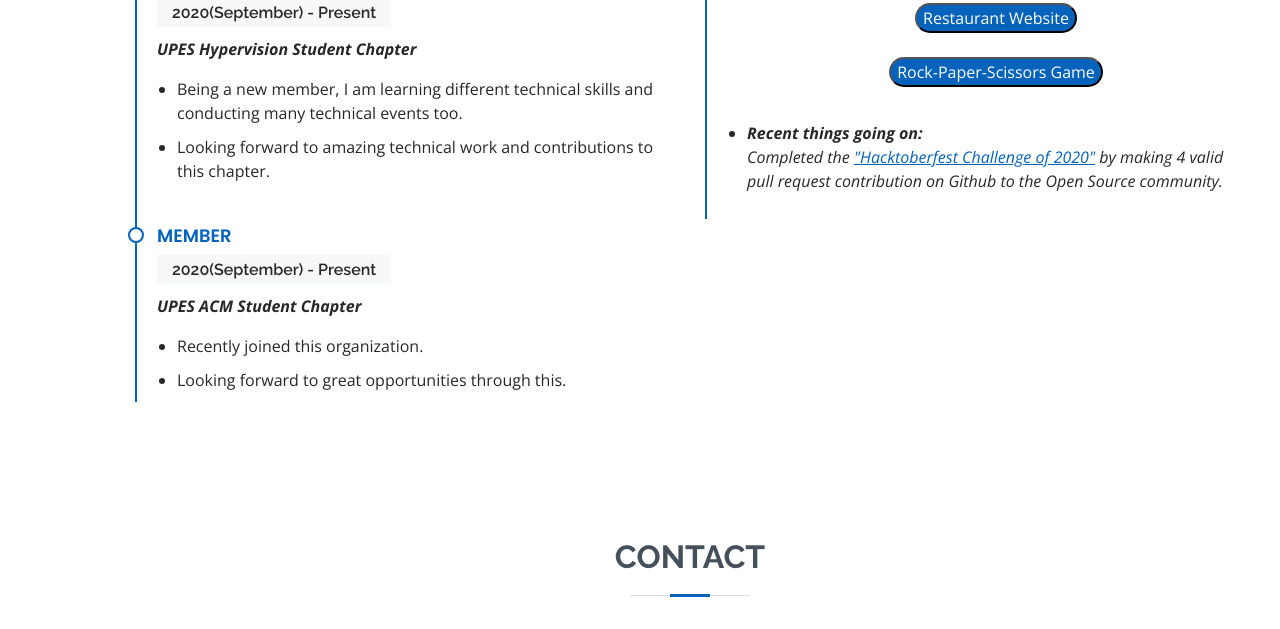
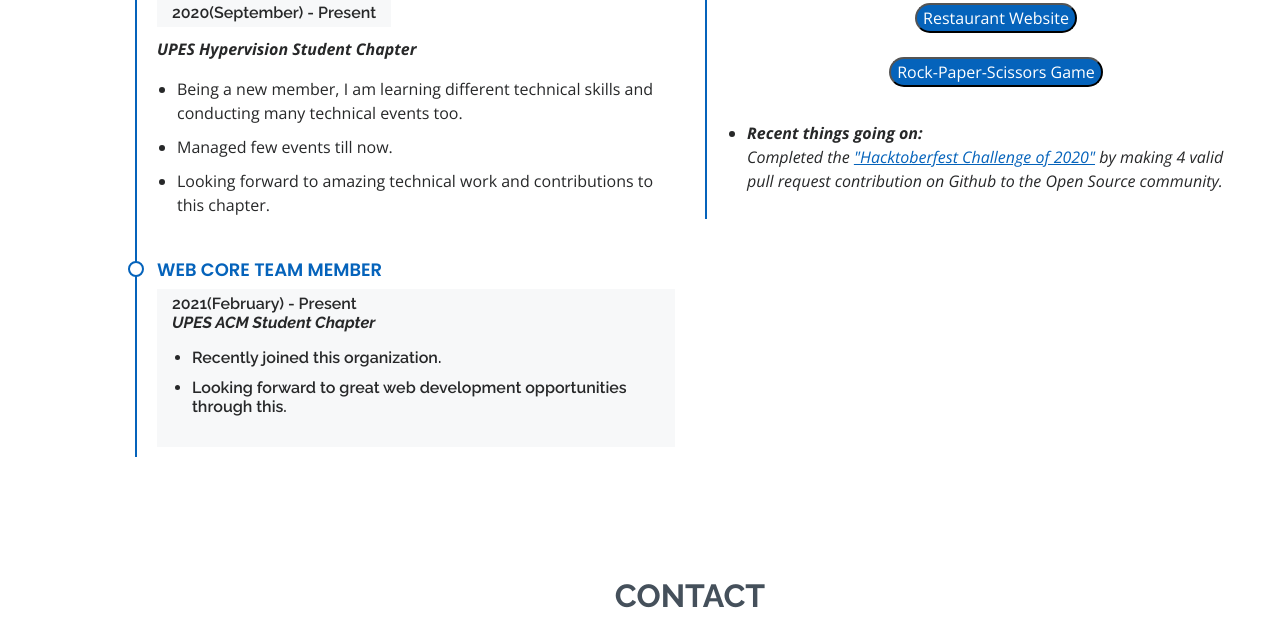
Before and after one commit to Maaz-Code/Portfolio-Website, a plain HTML site: page index.html in a window 1280 px wide. Shown: the part 4540-5169 px from the top of the page. Drawn offline with nearby package versions, Linux system fonts and the light colour scheme.

Commit message:
Updated index.html

```diff
--- a/index.html
+++ b/index.html
@@ -351,16 +351,17 @@
               <p><em><b>UPES Hypervision Student Chapter</b></em></p>
               <ul>
                 <li>Being a new member, I am learning different technical skills and conducting many technical events too.</li>
+                <li>Managed few events till now.</li>
                 <li>Looking forward to amazing technical work and contributions to this chapter.</li>
               </ul>
             </div>
             <div class="resume-item">
-              <h4>Member</h4>
-              <h5>2020(September) - Present</h5>
+              <h4>Web Core Team Member</h4>
+              <h5>2021(February) - Present</hh5>
               <p><em><b>UPES ACM Student Chapter</b></em></p>
               <ul>
                 <li>Recently joined this organization.</li>
-                <li>Looking forward to great opportunities through this.</li>
+                <li>Looking forward to great web development opportunities through this.</li>
               </ul>
             </div>
           </div>
```
